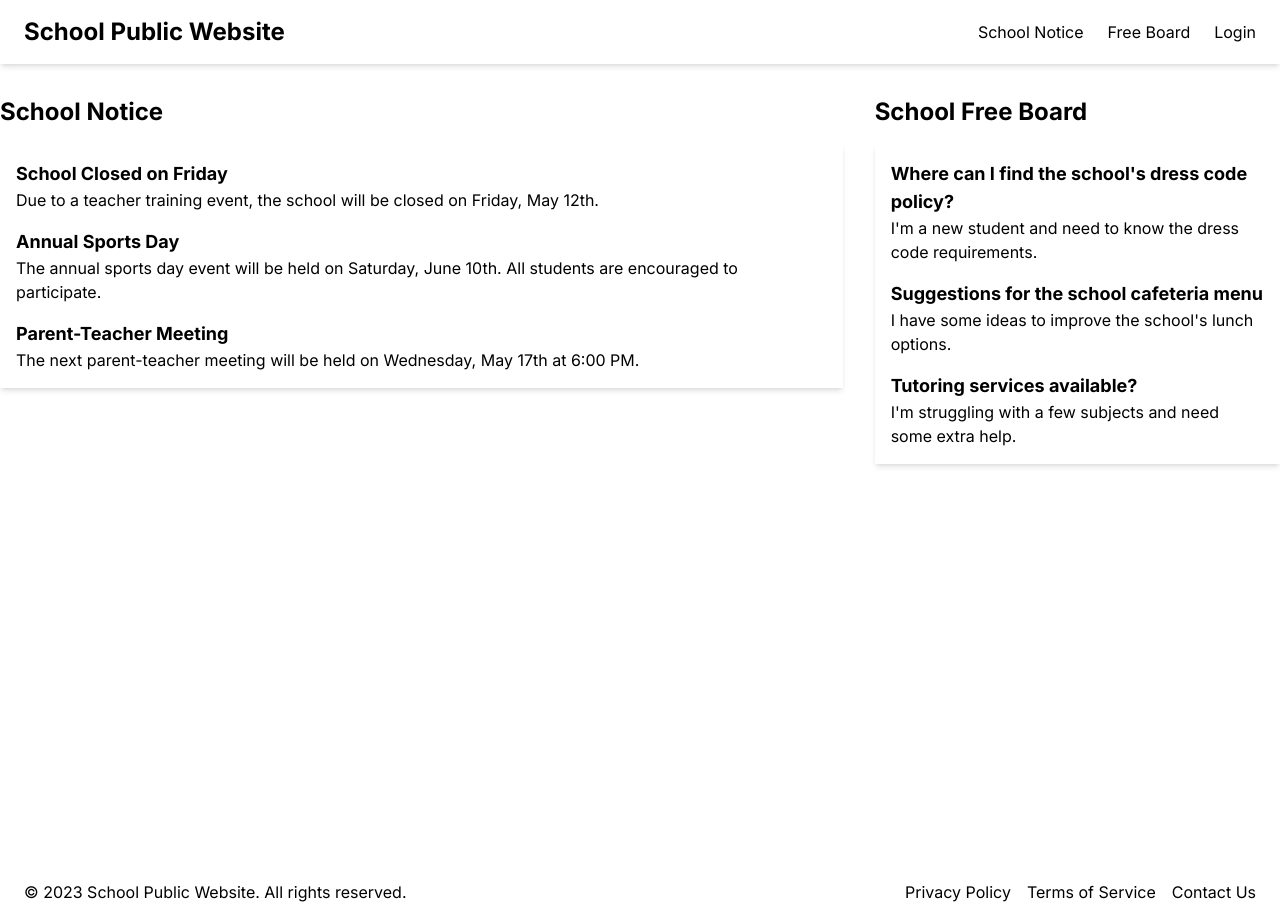
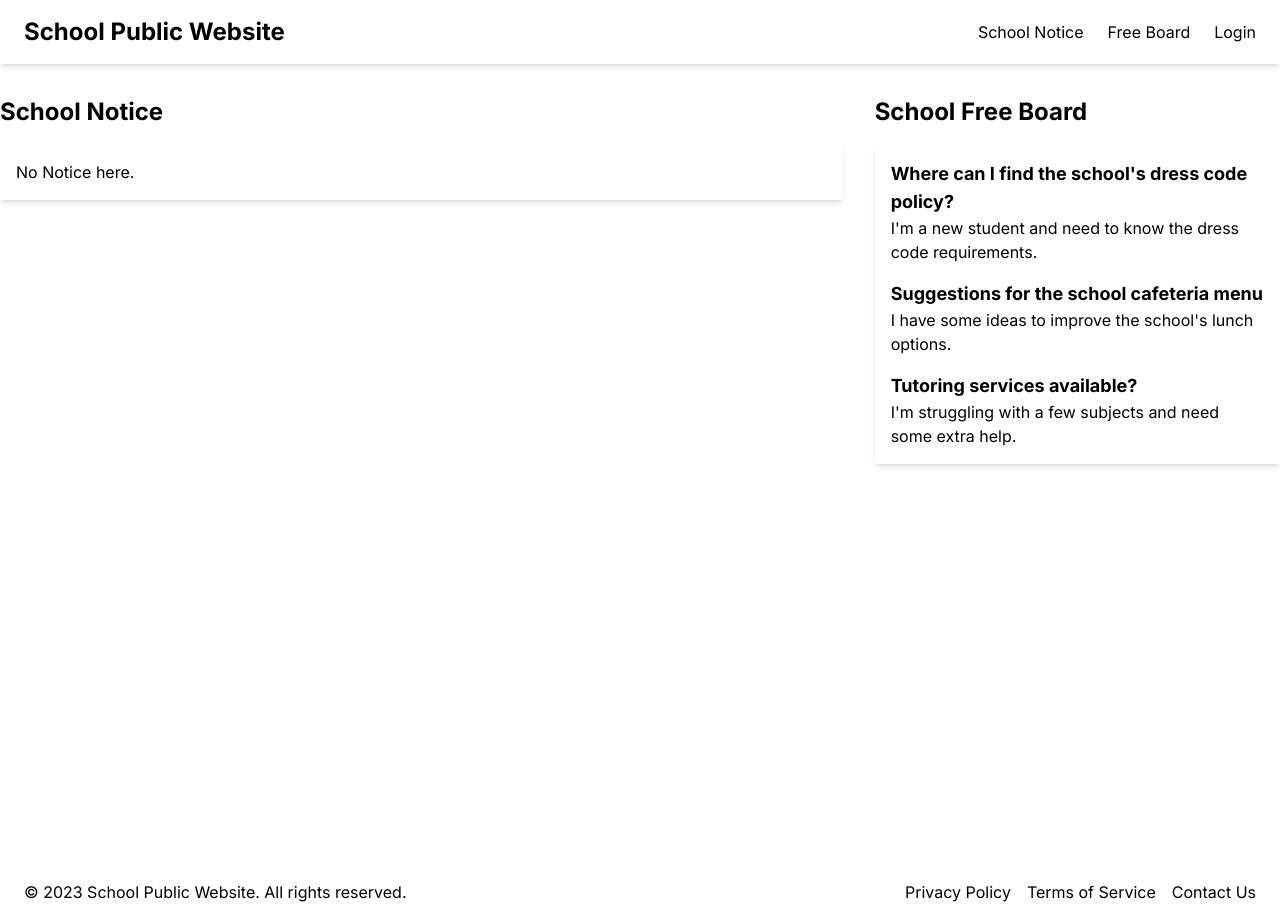
Before and after one commit to CChuYong/WFK-ICT-Nepal-Project, a Next.js app in the folder frontend/: page / in a window 1280 px wide. Built offline with nearby package versions, Linux system fonts and the light colour scheme.

Commit message:
add Notice

```diff
--- a/frontend/app/layout.js
+++ b/frontend/app/layout.js
@@ -1,3 +1,4 @@
+
 import Link from "next/link"
 import { Inter } from "next/font/google";
 import "./globals.css";
--- a/frontend/app/page.js
+++ b/frontend/app/page.js
@@ -1,35 +1,35 @@
+"use client";  // 이 줄을 추가합니다.
+
 import Image from "next/image";
 import Link from "next/link";
+import { useEffect, useState } from "react";
 
 export default function Home() {
+  const [notices, setNotices] = useState([]);
+
+  useEffect(() => {
+    const savedNotices = JSON.parse(localStorage.getItem('notices')) || [];
+    setNotices(savedNotices);
+  }, []);
+
   return (
     <main className="">
       <div className="flex flex-col min-h-screen">
-
         <main className="flex-1 py-8">
           <div className="container mx-auto grid grid-cols-1 md:grid-cols-3 gap-8">
             <section className="col-span-1 md:col-span-2">
               <h2 className="text-2xl font-bold mb-4">School Notice</h2>
               <div className="bg-white rounded-lg shadow-md p-4 space-y-4">
-                <div>
-                  <h3 className="text-lg font-bold">School Closed on Friday</h3>
-                  <p className="text-muted-foreground">
-                    Due to a teacher training event, the school will be closed on Friday, May 12th.
-                  </p>
-                </div>
-                <div>
-                  <h3 className="text-lg font-bold">Annual Sports Day</h3>
-                  <p className="text-muted-foreground">
-                    The annual sports day event will be held on Saturday, June 10th. All students are encouraged to
-                    participate.
-                  </p>
-                </div>
-                <div>
-                  <h3 className="text-lg font-bold">Parent-Teacher Meeting</h3>
-                  <p className="text-muted-foreground">
-                    The next parent-teacher meeting will be held on Wednesday, May 17th at 6:00 PM.
-                  </p>
-                </div>
+                {notices.length === 0 ? (
+                  <p>No Notice here.</p>
+                ) : (
+                  notices.map((notice) => (
+                    <div key={notice.id} className="mb-6">
+                      <h3 className="text-lg font-bold">{notice.title}</h3>
+                      <p className="text-muted-foreground">{notice.content}</p>
+                    </div>
+                  ))
+                )}
               </div>
             </section>
             <section className="col-span-1">
@@ -63,7 +63,6 @@ export default function Home() {
             </section>
           </div>
         </main>
-
       </div>
     </main>
   );
```
